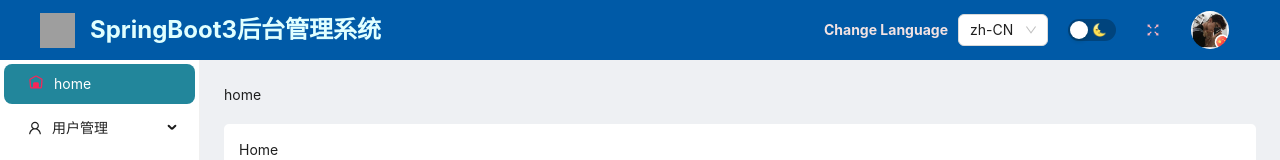
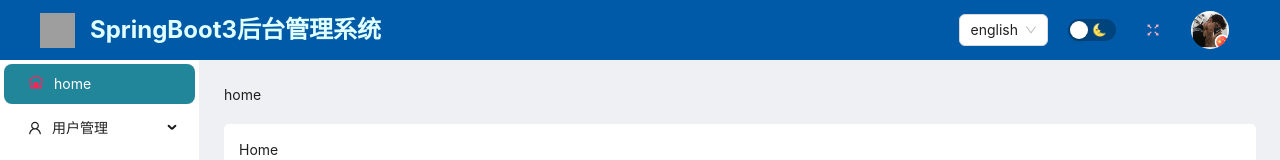
Before and after one commit to kobeyk/vite-react18-antd5-admin, a React (Vite) app: page /#/home in a window 1280 px wide. Shown: the top 160 px of the page. Built offline with nearby package versions, Linux system fonts and the light colour scheme; grey boxes are pictures that could not be loaded.

Commit message:
样式调整

```diff
--- a/src/layout/layout-header/components/header-i18n/index.scss
+++ b/src/layout/layout-header/components/header-i18n/index.scss
@@ -1,11 +1,3 @@
 .switch-i18n {
-    label {
-        color: rgb(243, 227, 227);
-        font-weight: bold;
-        margin-right: 10px;
-    }
     margin-right: 20px;
-    .ant-select {
-        width: 90px;
-    }
 }
--- a/src/layout/layout-header/components/header-i18n/index.tsx
+++ b/src/layout/layout-header/components/header-i18n/index.tsx
@@ -1,34 +1,32 @@
 import { Select } from "antd";
-import { useState } from "react";
 import { useTranslation } from "react-i18next";
 import "./index.scss";
 
 const SwitchI18n = () => {
-  const [language, setLanguage] = useState<string>("zh-CN");
   const { t, i18n } = useTranslation();
   const changeLanguage = (e: any) => {
-    setLanguage(e);
     i18n.changeLanguage(e);
   };
   const options = [
     {
-      value: "zh-cn",
+      value: "zh-CN",
+      label: t("common.chinese"),
+    },
+    {
+      value: "zh-TW",
       label: t("common.chinesetw"),
     },
     {
-      value: "zh-tw",
-      label: t("common.chinesetw"),
-    },
-    {
-      value: "en-us",
+      value: "en-US",
       label: t("common.english"),
     },
   ];
   return (
     <div className="switch-i18n">
-      <label>{t("common.changeLanguage")}</label>
       <Select
-        defaultValue={language}
+        showSearch
+        defaultValue={i18n.language}
+        placeholder={t("common.changeLanguage")}
         onChange={(e) => changeLanguage(e)}
         options={options}
       />
--- a/src/routes/menu/sliderMenus.tsx
+++ b/src/routes/menu/sliderMenus.tsx
@@ -39,7 +39,7 @@ const sliderMenus: ItemType<MenuItemType>[] = [
     label: "数据管理",
     key: "/data",
     icon: <ImgIcon icon={bill} />,
-    children:[
+    children: [
       {
         label: "字段管理",
         key: "/filedmanage",
```
